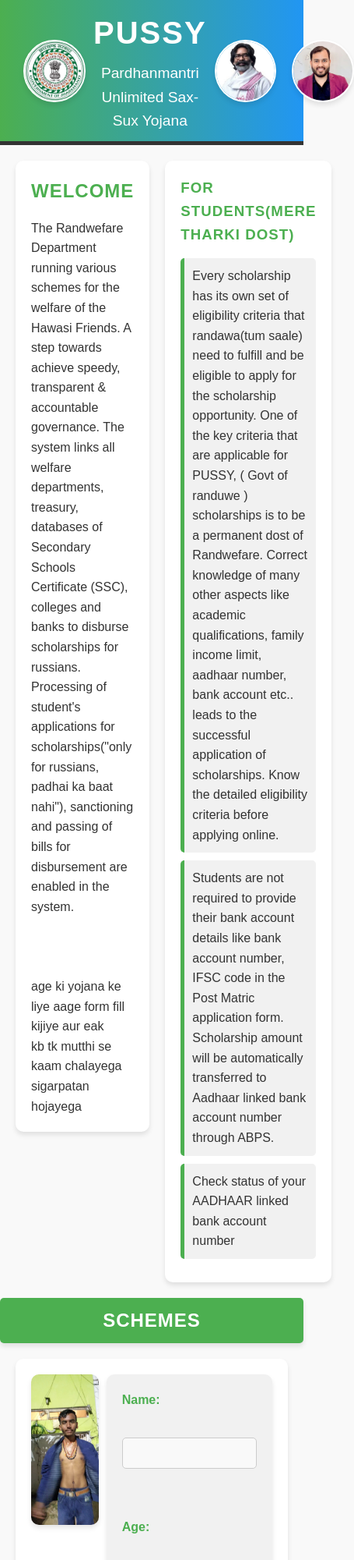
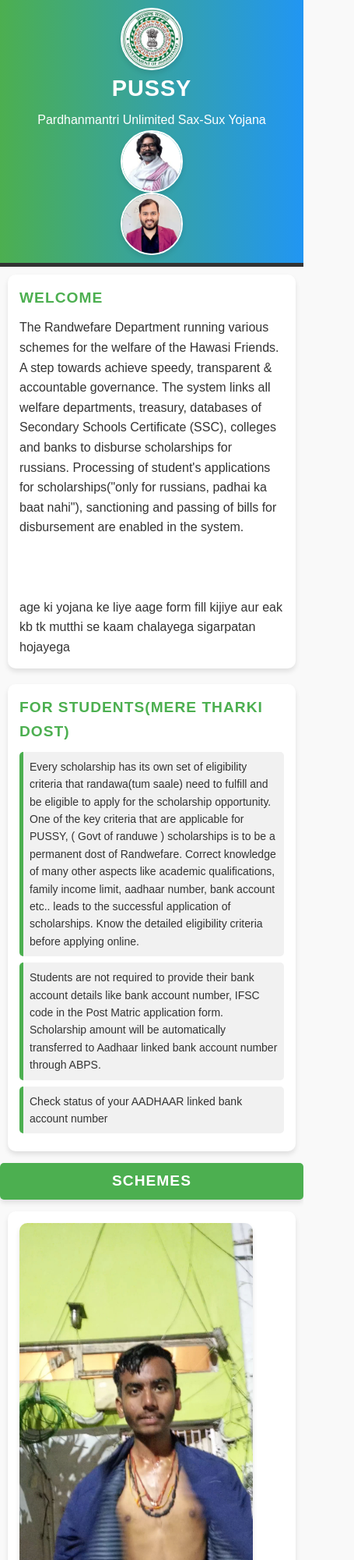
Before and after one commit to Adarshmilan/PUSSY, a plain HTML site: page index.html in a window 390 px wide. Shown: the top 2000 px of the page at 78% size, 455 px wide, since content can reach past the window. Drawn offline with Linux system fonts and the light colour scheme.

Commit message:
addedforphone

```diff
--- a/index.html
+++ b/index.html
@@ -5,6 +5,7 @@
     <meta name="viewport" content="width=device-width, initial-scale=1.0" />
     <title>PUSSY</title>
     <link rel="stylesheet" href="script.css" />
+    <link rel="stylesheet" href="phone.css" media="screen and (max-width: 600px)" />
   </head>
   <body>
     <header>
--- /dev/null
+++ b/phone.css
@@ -0,0 +1,164 @@
+/* filepath: c:\Users\ADARSH MILAN\OneDrive\Desktop\pus\phone.css */
+/* General Reset */
+* {
+    margin: 0;
+    padding: 0;
+    box-sizing: border-box;
+}
+
+body {
+    font-family: Arial, sans-serif;
+    line-height: 1.6;
+    background-color: #f9f9f9;
+    color: #333;
+}
+
+/* Header Section */
+header {
+    display: flex;
+    flex-direction: column;
+    align-items: center;
+    text-align: center;
+    background: linear-gradient(90deg, #4caf50, #2196f3);
+    padding: 10px;
+    color: white;
+    border-bottom: 5px solid #333;
+}
+
+header img {
+    height: 60px;
+    border-radius: 10px;
+    box-shadow: 0 4px 6px rgba(0, 0, 0, 0.1);
+    margin: 5px 0;
+}
+
+header .tit h1 {
+    font-size: 1.8rem;
+    margin-bottom: 5px;
+    text-transform: uppercase;
+    letter-spacing: 1px;
+}
+
+header .tit h3 {
+    font-size: 1rem;
+    font-weight: 300;
+    margin-top: 5px;
+}
+
+/* Section Styling */
+section {
+    padding: 10px;
+    text-align: center;
+}
+
+section p {
+    font-size: 16px;
+    color: #555;
+}
+
+/* Flexbox for Welcome and For Students Section */
+.beec {
+    display: flex;
+    flex-direction: column;
+    gap: 20px;
+    margin: 10px;
+}
+
+.beec .welcome,
+.beec .forstd {
+    background: white;
+    padding: 15px;
+    border-radius: 10px;
+    box-shadow: 0 4px 6px rgba(0, 0, 0, 0.1);
+}
+
+.beec ul li {
+    font-size: 14px;
+    padding: 8px;
+    margin: 8px 0;
+}
+
+/* Headings Styling */
+.beec h2,
+.beec h3 {
+    font-size: 1.2rem;
+    margin-bottom: 10px;
+    color: #4caf50;
+    text-transform: uppercase;
+    letter-spacing: 1px;
+}
+
+/* Styling for .sc class */
+.sc {
+    font-size: 1.2rem;
+    font-weight: bold;
+    color: white;
+    background: #4caf50;
+    padding: 8px;
+    margin: 15px 0;
+    border-radius: 5px;
+    text-align: center;
+    text-transform: uppercase;
+    letter-spacing: 1px;
+}
+
+/* Form Section Styling */
+.form {
+    display: flex;
+    flex-direction: column;
+    gap: 15px;
+    margin: 10px;
+    background: white;
+    padding: 15px;
+    border-radius: 10px;
+    box-shadow: 0 4px 6px rgba(0, 0, 0, 0.1);
+}
+
+.form .image-block {
+    display: flex;
+    justify-content: center;
+    align-items: center;
+}
+
+.form .image-block img {
+    max-width: 100%;
+    height: auto;
+    border-radius: 10px;
+    box-shadow: 0 4px 6px rgba(0, 0, 0, 0.1);
+}
+
+.form form {
+    display: flex;
+    flex-direction: column;
+    gap: 10px;
+}
+
+.form form label {
+    font-size: 14px;
+    font-weight: bold;
+    color: #4caf50;
+}
+
+.form form input,
+.form form textarea {
+    width: 100%;
+    padding: 8px;
+    border: 1px solid #ccc;
+    border-radius: 5px;
+    font-size: 14px;
+    background: #f9f9f9;
+}
+
+.form form button {
+    padding: 10px;
+    background: #4caf50;
+    color: white;
+    border: none;
+    border-radius: 5px;
+    font-size: 14px;
+    cursor: pointer;
+}
+
+.form form button:hover {
+    background: #45a049;
+}
```
